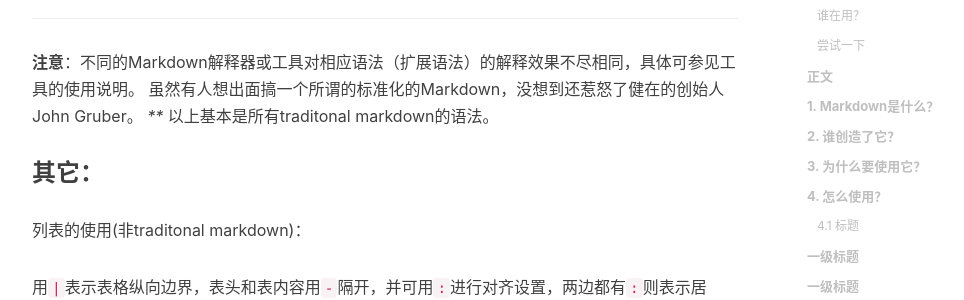
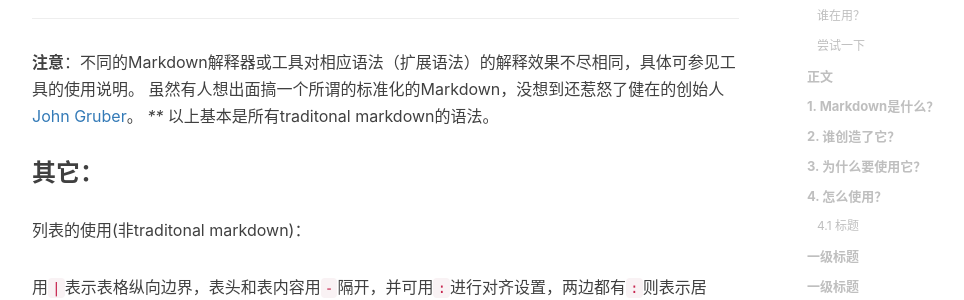
Before and after one commit to Iqgniy/Iqgniy.github.io, a Jekyll site: the page built from _posts/2019-02-19-Markdown语法.md, in a window 1280 px wide and 900 px high, scrolled down 8402 px. Shown: the part 208-508 px from the top of the window, without its empty margins (233-1197 px from the left). Built offline with Jekyll 4.4.1, drawn with Linux system fonts in a browser that asks for light colours; nearby versions of some CDN libraries; comment, search, counter and statistics services are not loaded.

```diff
--- a/_posts/2019-02-19-Markdown语法.md
+++ b/_posts/2019-02-19-Markdown语法.md
@@ -201,7 +201,7 @@ Markdown的使用者：
 
 ****
 **注意**：不同的Markdown解释器或工具对相应语法（扩展语法）的解释效果不尽相同，具体可参见工具的使用说明。
-虽然有人想出面搞一个所谓的标准化的Markdown，没想到还惹怒了健在的创始人John Gruber[](http://blog.codinghorror.com/standard-markdown-is-now-common-markdown/ )。
+虽然有人想出面搞一个所谓的标准化的Markdown，没想到还惹怒了健在的创始人[John Gruber](http://blog.codinghorror.com/standard-markdown-is-now-common-markdown)。
 ****
 以上基本是所有traditonal markdown的语法。
 
```
